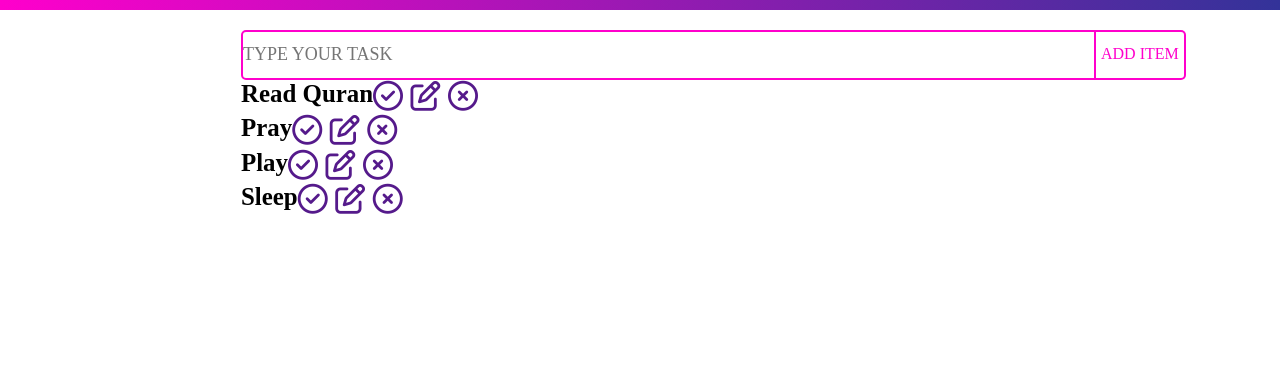
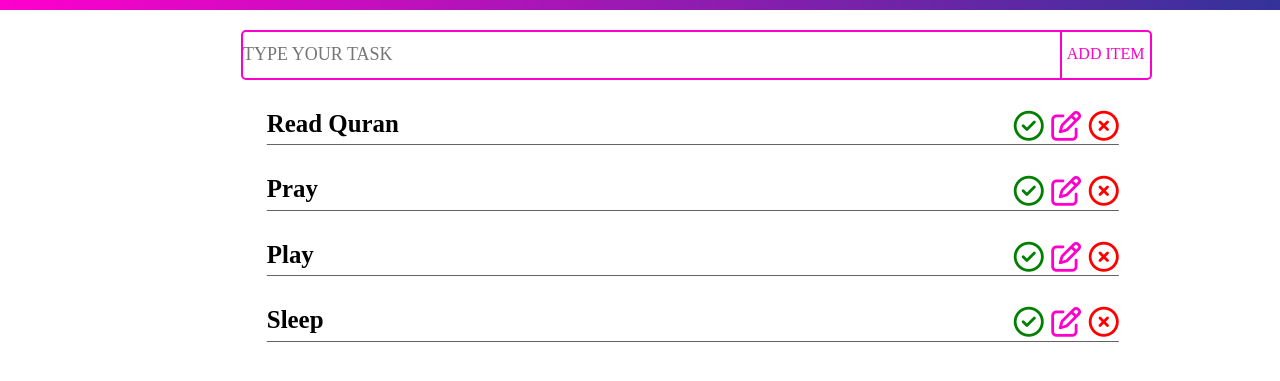
Before and after one commit to CodeMogule/To-do-List, a plain HTML site: page index.html in a window 1280 px wide. Shown: the part 189-570 px from the top of the page. Drawn offline with Linux system fonts and the light colour scheme.

Commit message:
To Do List

```diff
--- a/Distribution/CSS/style.css
+++ b/Distribution/CSS/style.css
@@ -48,7 +48,7 @@ form{
 }
 
 form input{
-    width: 75%;
+    width: 72%;
     height: 50px;
     border-radius: 5px;
     font-size: 90%;
@@ -80,12 +80,26 @@ color: white;
 .item-main-container{
     transform: translate(15%);
     font-size: 150%;
+    width: 80%;
+    margin-top: 30px;
 }
 
 .item{
     display: flex;
-    justify-content:flex-start ;
+    justify-content:space-between ;
+    transform: translate(30px);
+    margin: 30px;
+    border-bottom: 1px solid rgb(99, 99, 99);
 }
 
-.task-btn{
+.correct{
+    color: green;
 }
+
+.x{
+    color: red;
+}
+
+.edit{
+   color: #FF00CC
+}
```
